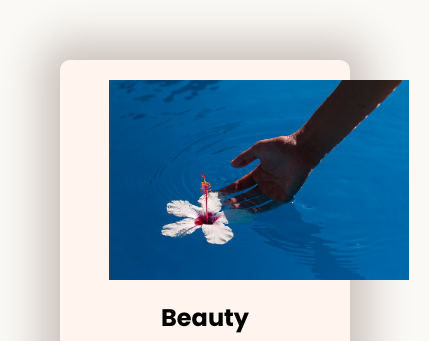
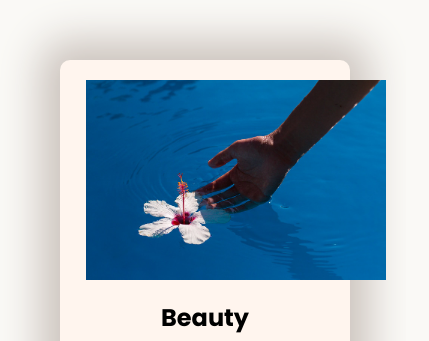
Before and after one commit to eleni-tkm/webDesign, a plain HTML site: page index.html in a window 390 px wide. Shown: the part 503-844 px from the top of the page, 429 px wide, since content can reach past the window. Drawn offline with nearby package versions, Linux system fonts and the light colour scheme; a web font is replaced by a local one.

Commit message:
Update style.css

```diff
--- a/style.css
+++ b/style.css
@@ -158,7 +158,7 @@ h1 {
 }
 
 .tile-image {
-margin-left:10%
+margin-left:2%
 
 
 }
```
